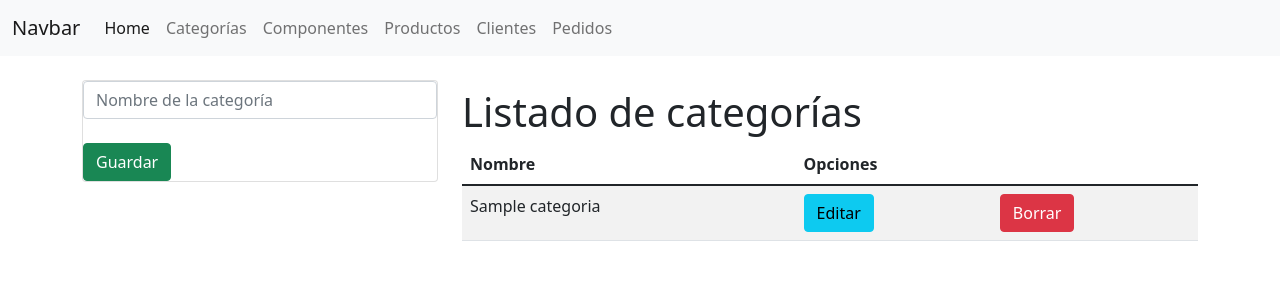
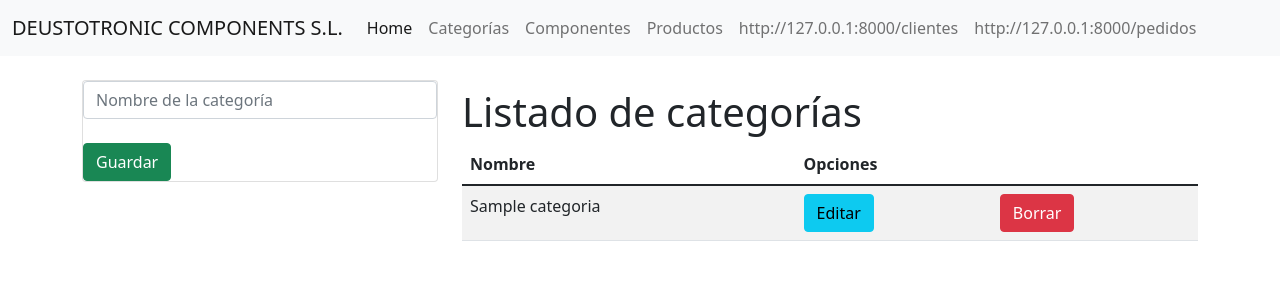
Before and after one commit to PabloFuente14/Reto2, a Django app: page /categorias in a window 1280 px wide. Shown: the top 300 px of the page. Run offline with Django 4.2, Linux system fonts and the light colour scheme; tables that the repository leaves empty hold one stand-in row (values such as "Sample post"); some libraries are stand-ins or nearby versions.

Commit message:
Links desde la barra

```diff
--- a/Aplicaciones/Gestion/templates/base.html
+++ b/Aplicaciones/Gestion/templates/base.html
@@ -10,7 +10,7 @@
 <body>
     <nav class="navbar navbar-expand-lg navbar-light bg-light">
         <div class="container-fluid">
-          <a class="navbar-brand" href="#">Navbar</a>
+          <a class="navbar-brand" href="#">DEUSTOTRONIC COMPONENTS S.L.</a>
           <button class="navbar-toggler" type="button" data-bs-toggle="collapse" data-bs-target="#navbarNav" aria-controls="navbarNav" aria-expanded="false" aria-label="Toggle navigation">
             <span class="navbar-toggler-icon"></span>
           </button>
@@ -20,19 +20,19 @@
                 <a class="nav-link active" aria-current="page" href="#">Home</a>
               </li>
               <li class="nav-item">
-                <a class="nav-link" href="#">Categorías</a>
+                <a class="nav-link" href="http://127.0.0.1:8000/categorias">Categorías</a>
               </li>
               <li class="nav-item">
-                <a class="nav-link" href="#">Componentes</a>
+                <a class="nav-link" href="http://127.0.0.1:8000/componentes">Componentes</a>
               </li>
               <li class="nav-item">
-                <a class="nav-link" href="#">Productos</a>
+                <a class="nav-link" href="http://127.0.0.1:8000/productos">Productos</a>
               </li>
               <li class="nav-item">
-                <a class="nav-link" href="#">Clientes</a>
+                <a class="nav-link" href="">http://127.0.0.1:8000/clientes</a>
               </li>
               <li class="nav-item">
-                <a class="nav-link" href="#">Pedidos</a>
+                <a class="nav-link" href="">http://127.0.0.1:8000/pedidos</a>
               </li>
             </ul>
           </div>
```
